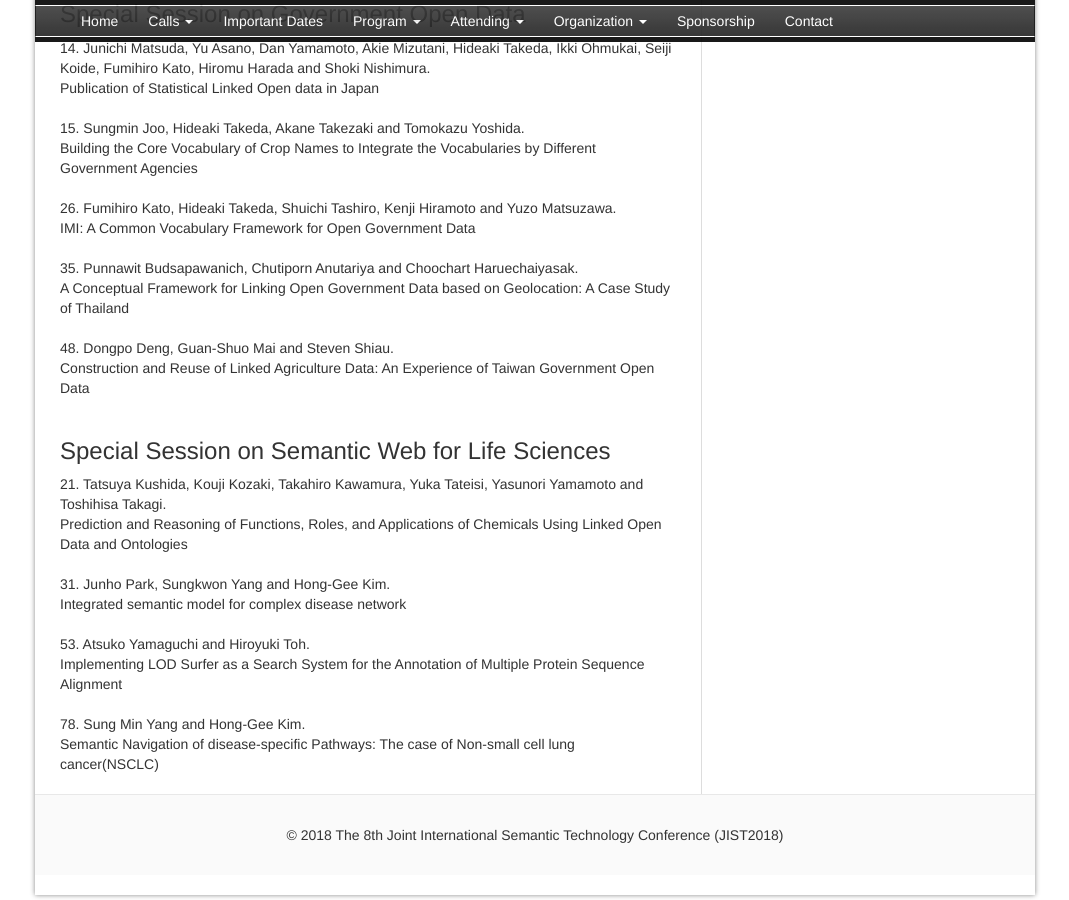
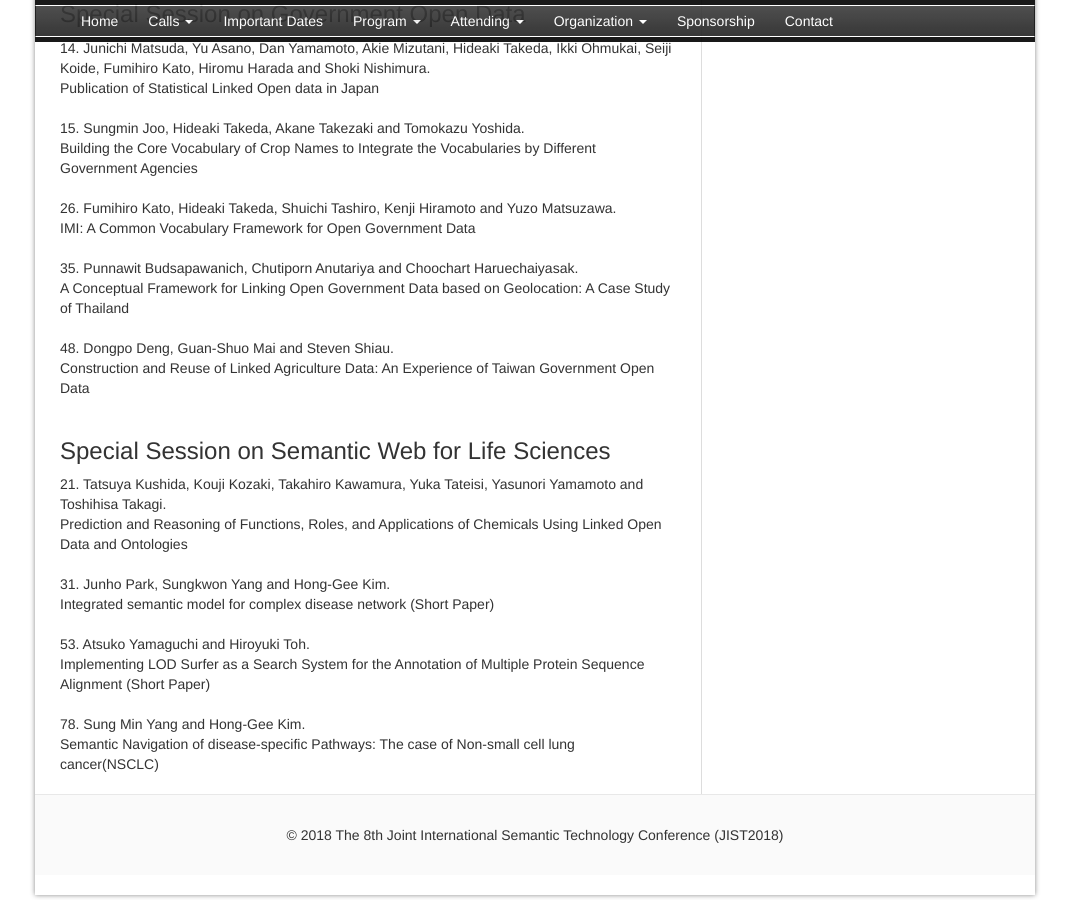
Before and after one commit to IJCKGconference/JIST2018, a Jekyll site: the page built from pages/program/accepted-papers.html, in a window 1280 px wide and 900 px high, scrolled down 1796 px. Shown: the whole window, without its empty margins (105-1174 px from the left). Built offline with Jekyll 4.4.1, drawn with Linux system fonts in a browser that asks for light colours; comment, search, counter and statistics services are not loaded; some of the changed text lies outside the part shown.

Commit message:
"fix accepted-papers.html"

```diff
--- a/pages/program/accepted-papers.html
+++ b/pages/program/accepted-papers.html
@@ -30,7 +30,7 @@
 Knowledge Graph-based Core Concept Identification in Learning Resources
 <br><br>
 27. Liang Zhang, Jun Shi, Guilin Qi and Weizhuo Li. <br>
-Incorporating text into the triple context for knowledge graph embedding
+Incorporating text into the triple context for knowledge graph embedding (Short Paper)
 <br><br>
 30. Weizhuo Li, Songmao Zhang, Guilin Qi, Xuefeng Fu and Qiu Ji. <br>
 A graph-based method for interactive mapping revision
@@ -51,7 +51,7 @@
 Leveraging Part-of-Speech Tagging for Sentiment Analysis in Short Texts and Regular Texts
 <br><br>
 54. Man Zhu, Weixin Wu, Jingyu Han and Jeff Z. Pan. <br>
-Predicate Invention Based RDF Data Compression
+Predicate Invention Based RDF Data Compression (Short Paper)
 <br><br>
 79. Jianfeng Du. <br>
 Ranking Diagnoses for Inconsistent Knowledge Graphs by Representation Learning
@@ -94,10 +94,10 @@
 Prediction and Reasoning of Functions, Roles, and Applications of Chemicals Using Linked Open Data and Ontologies
 <br><br>
 31. Junho Park, Sungkwon Yang and Hong-Gee Kim. <br>
-Integrated semantic model for complex disease network
+Integrated semantic model for complex disease network (Short Paper)
 <br><br>
 53. Atsuko Yamaguchi and Hiroyuki Toh. <br>
-Implementing LOD Surfer as a Search System for the Annotation of Multiple Protein Sequence Alignment
+Implementing LOD Surfer as a Search System for the Annotation of Multiple Protein Sequence Alignment (Short Paper)
 <br><br>
 78. Sung Min Yang and Hong-Gee Kim. <br>
 Semantic Navigation of disease-specific Pathways: The case of Non-small cell lung cancer(NSCLC)
```
